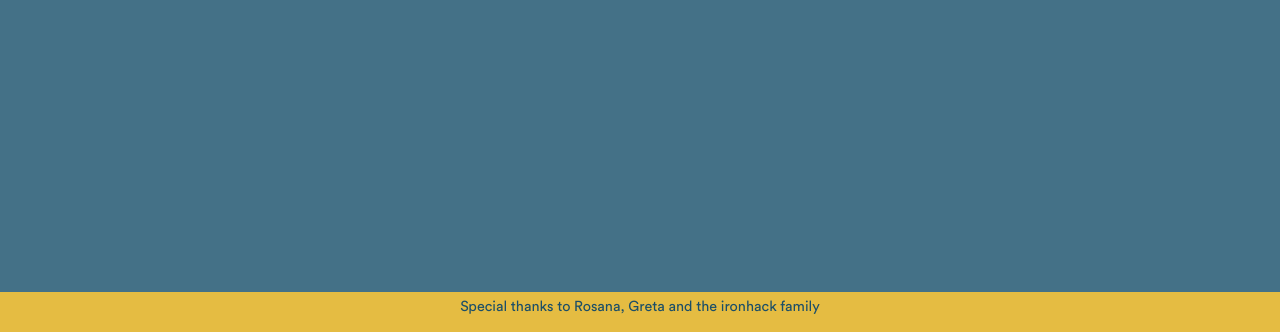
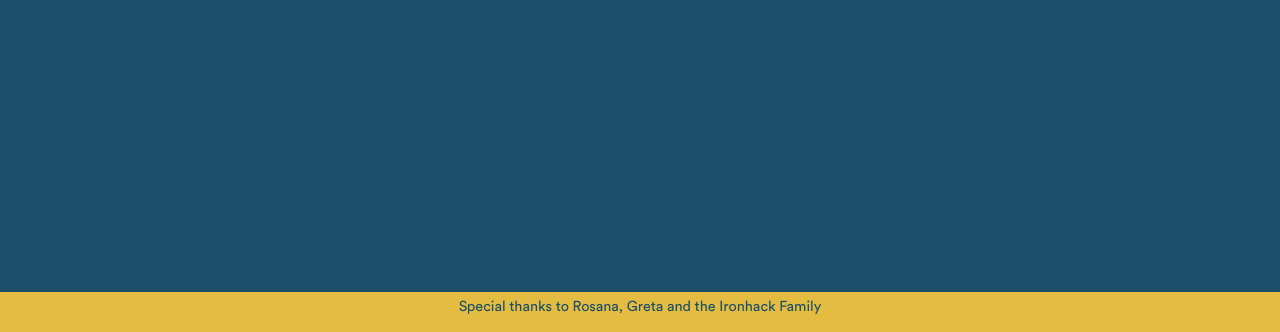
Before and after one commit to raphamontenegro/rapha-web, a plain HTML site: page index.html in a window 1280 px wide. Shown: the part 1988-2320 px from the top of the page. Drawn offline with Linux system fonts and the light colour scheme.

Commit message:
fixed contact background color

```diff
--- a/index.html
+++ b/index.html
@@ -53,7 +53,7 @@
 
     </section>
     <footer>
-      <p class="thanks">Special thanks to Rosana, Greta and the ironhack family</p>
+      <p class="thanks">Special thanks to Rosana, Greta and the Ironhack Family</p>
     </footer>
   </main>
   <script src="main.js"></script>
--- a/main.css
+++ b/main.css
@@ -147,7 +147,7 @@ main {
   width: 100vw;
   display: grid;
   grid-template-rows: 5vh auto;
-  background: #447187;
+  background: #1B4E68;
   grid-area: contact;
   height: 95vh;
   width: 100vw;
```
